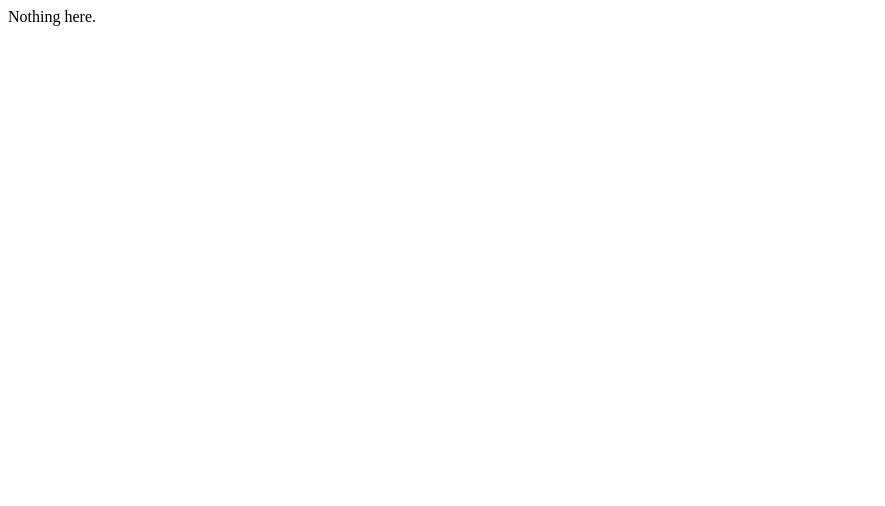
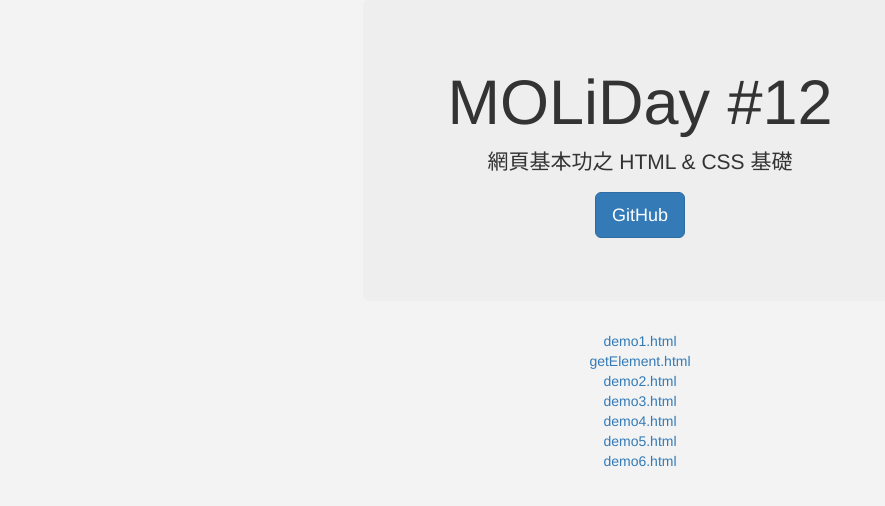
Before and after one commit to x3388638/moliday-12, a website: page index.html in a window 1280 px wide. Shown: the whole page, without its empty margins (0-885 px from the left). Drawn offline with nearby package versions, Linux system fonts and the light colour scheme.

Commit message:
add demo link in index

```diff
--- a/demo4.html
+++ b/demo4.html
@@ -3,7 +3,6 @@
 	<head>
 		<title>Demo4</title>
 		<link rel="stylesheet" href="https://maxcdn.bootstrapcdn.com/bootstrap/3.3.7/css/bootstrap.min.css" integrity="sha384-BVYiiSIFeK1dGmJRAkycuHAHRg32OmUcww7on3RYdg4Va+PmSTsz/K68vbdEjh4u" crossorigin="anonymous">
-		<script src="https://code.jquery.com/jquery-2.2.4.min.js" integrity="sha256-BbhdlvQf/xTY9gja0Dq3HiwQF8LaCRTXxZKRutelT44=" crossorigin="anonymous"></script>
 	</head>
 	<body>
 		<div class="container-fluid">
--- a/index.html
+++ b/index.html
@@ -1 +1,27 @@
-Nothing here.
+<!DOCTYPE html>
+<html>
+	<head>
+		<title>Index</title>
+		<link rel="stylesheet" href="https://maxcdn.bootstrapcdn.com/bootstrap/3.3.7/css/bootstrap.min.css" integrity="sha384-BVYiiSIFeK1dGmJRAkycuHAHRg32OmUcww7on3RYdg4Va+PmSTsz/K68vbdEjh4u" crossorigin="anonymous">
+	</head>
+	<body style="background: #f3f3f3">
+		<div class="container">
+			<div class="row">
+				<div class="col-md-6 col-md-offset-3 text-center">
+					<div class="jumbotron">
+						<h1>MOLiDay #12</h1>
+						<p>網頁基本功之 HTML & CSS 基礎</p>
+						<p><a class="btn btn-primary btn-lg" href="https://github.com/x3388638/moliday-12" target="_blank" role="button">GitHub</a></p>
+					</div>
+					<a href="./demo1.html">demo1.html</a><br />
+					<a href="./getElement.html">getElement.html</a><br />
+					<a href="./demo2.html">demo2.html</a><br />
+					<a href="./demo3.html">demo3.html</a><br />
+					<a href="./demo4.html">demo4.html</a><br />
+					<a href="./demo5.html">demo5.html</a><br />
+					<a href="./demo6.html">demo6.html</a>
+				</div>
+			</div>
+		</div>
+	</body>
+</html>
```
Also changed, not shown: demo6.html (+0 -1 lines).
